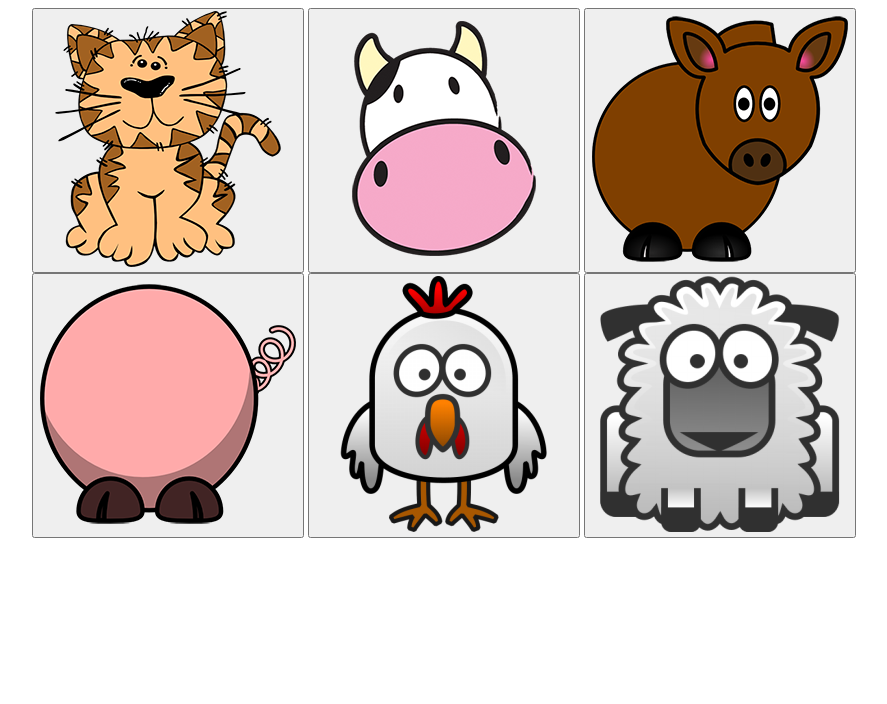
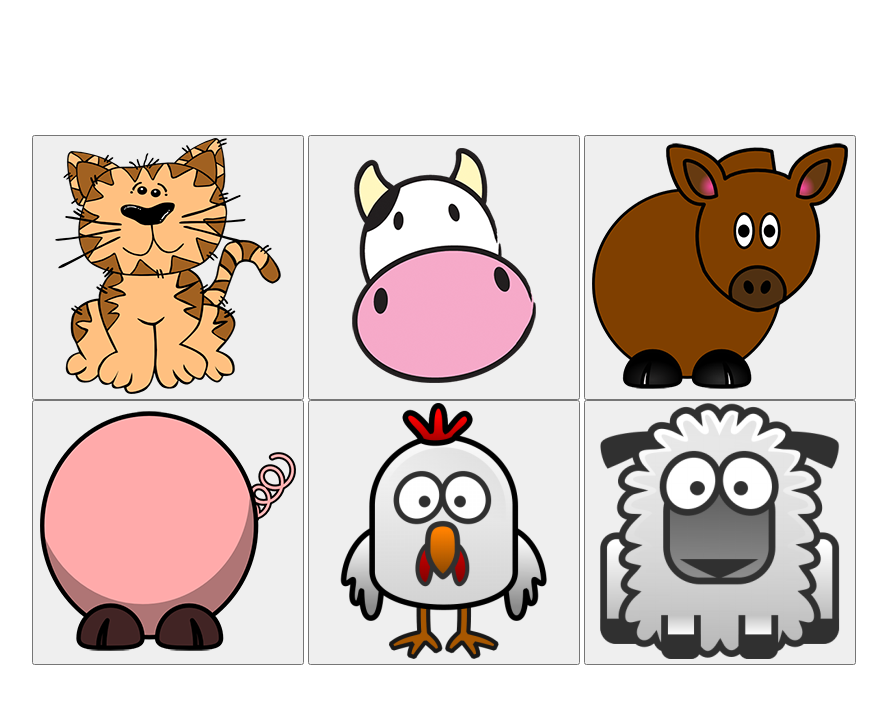
Before and after one commit to mad4j/sillytunes-js, a plain HTML site: page index.html in a window 1280 px wide. Shown: the whole page, without its empty margins (196-1083 px from the left). Drawn offline with Linux system fonts and the light colour scheme.

Commit message:
fixed screen centering

```diff
--- a/index.html
+++ b/index.html
@@ -12,7 +12,19 @@
   <link rel="icon" type="image/png" href="favicon.png">
 
   <style>
-    .container { text-align: center; }
+
+    body, html {
+      height: 100%;
+      margin: 0;
+      display: flex;
+      justify-content: center;
+      align-items: center;
+    }
+
+    .container {
+
+      text-align: center;
+    }
   </style>
 
   <audio id="cat" src="audio/cat_meow.mp3"></audio>
```
